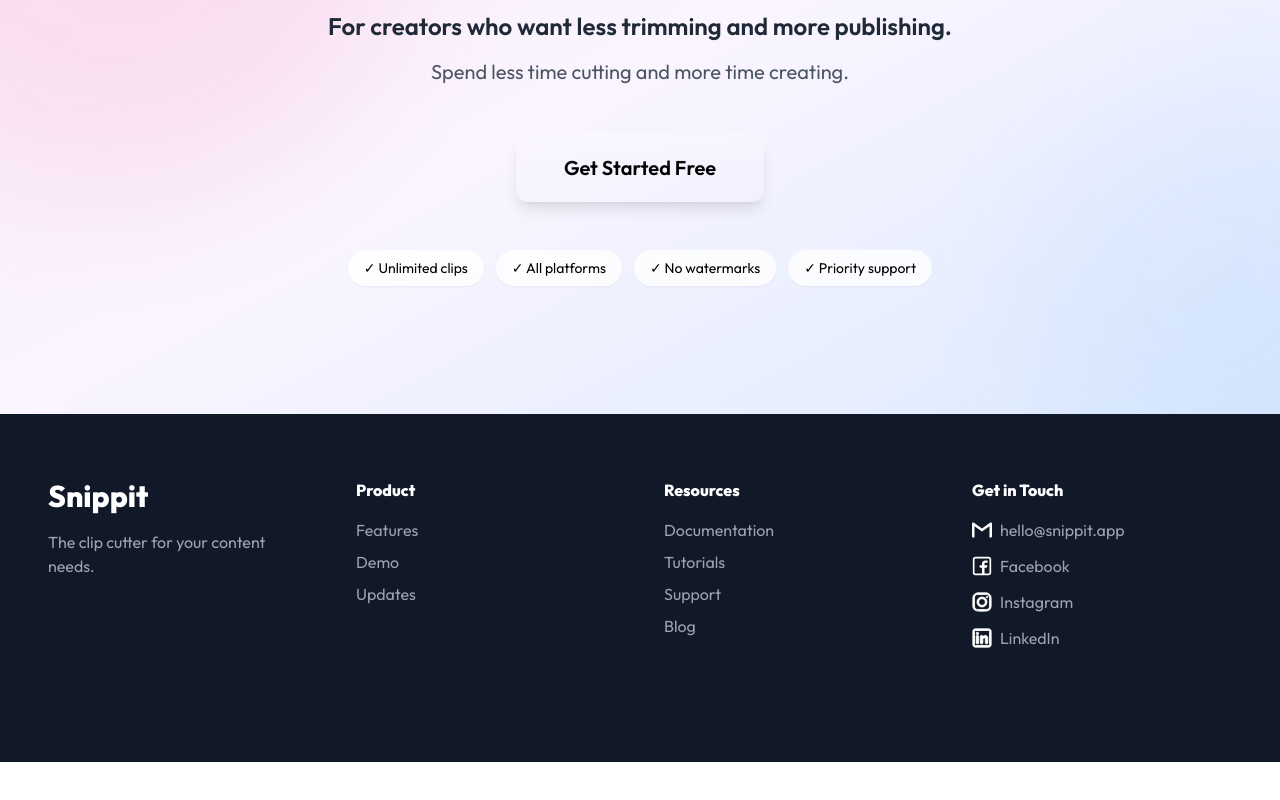
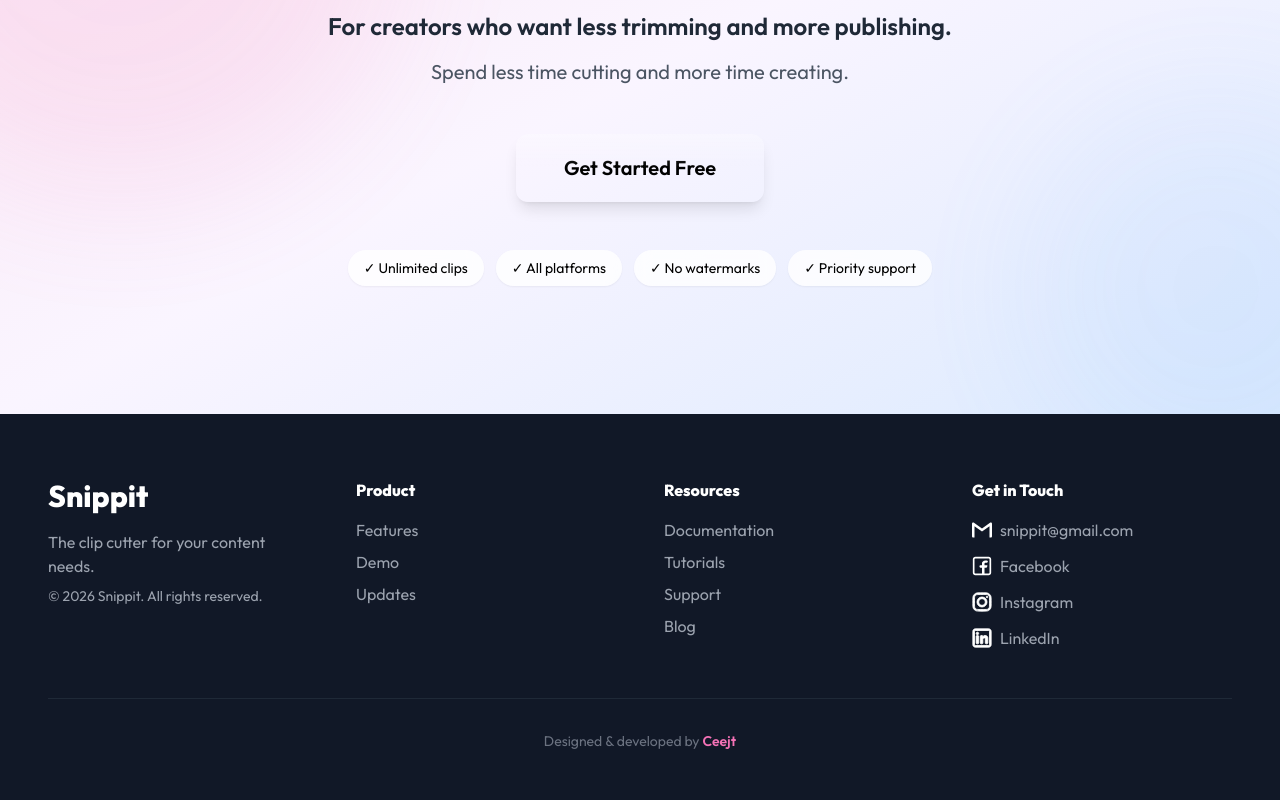
Before and after one commit to ceejt/snippit-landing-page, a React (Create React App) app: page / in a window 1280 px wide. Shown: the part 3285-4085 px from the top of the page. Before the commit the page ends 4047 px from the top, so only its background shows below. Built offline with nearby package versions, Linux system fonts and the light colour scheme; the HTML template or start-up script is replaced by a standard one.

Commit message:
Added credits section and fixed typo in testimonials.

```diff
--- a/src/components/Footer.jsx
+++ b/src/components/Footer.jsx
@@ -10,16 +10,18 @@ const Footer = () => {
     { name: "Demo", href: "#demo" },
     { name: "Updates", href: "#updates" },
   ];
+
   const resourceLinks = [
     { name: "Documentation", href: "#" },
     { name: "Tutorials", href: "#" },
     { name: "Support", href: "#" },
     { name: "Blog", href: "#" },
   ];
+
   const contactLinks = [
     {
-      name: "hello@snippit.app",
-      href: "mailto:hello@snippit.app",
+      name: "snippit@gmail.com",
+      href: "mailto:snippit@gmail.com",
       icon: <img src={GmailIcon} alt="Gmail" />,
     },
     {
@@ -35,9 +37,10 @@ const Footer = () => {
     {
       name: "LinkedIn",
       href: "#",
-      icon: <img src={LinkedinIcon} alt="Linkedin" />,
+      icon: <img src={LinkedinIcon} alt="Linkedin" className="w-5 h-5" />,
     },
   ];
+
   return (
     <footer className="bg-gray-900 text-white py-16">
       <div className="max-w-7xl mx-auto px-6 lg:px-12">
@@ -51,7 +54,11 @@ const Footer = () => {
             <p className="text-gray-400">
               The clip cutter for your content needs.
             </p>
+            <p className="text-gray-400 text-sm mt-2">
+              © 2026 Snippit. All rights reserved.
+            </p>
           </motion.div>
+
           <motion.div
             initial={{ opacity: 0, y: 20 }}
             whileInView={{ opacity: 1, y: 0 }}
@@ -72,6 +79,7 @@ const Footer = () => {
               ))}
             </ul>
           </motion.div>
+
           <motion.div
             initial={{ opacity: 0, y: 20 }}
             whileInView={{ opacity: 1, y: 0 }}
@@ -92,6 +100,7 @@ const Footer = () => {
               ))}
             </ul>
           </motion.div>
+
           <motion.div
             initial={{ opacity: 0, y: 20 }}
             whileInView={{ opacity: 1, y: 0 }}
@@ -113,6 +122,24 @@ const Footer = () => {
             </ul>
           </motion.div>
         </div>
+
+        <motion.div
+          className="border-t border-gray-800 pt-8 flex flex-col justify-center items-center gap-4"
+          initial={{ opacity: 0 }}
+          whileInView={{ opacity: 1 }}
+          viewport={{ once: true }}
+          transition={{ delay: 0.4 }}
+        >
+          <p className="text-gray-500 text-sm text-center">
+            Designed & developed by{" "}
+            <a
+              href="#"
+              className="text-pink-400 font-semibold hover:text-pink-300 transition-colors"
+            >
+              Ceejt
+            </a>
+          </p>
+        </motion.div>
       </div>
     </footer>
   );
--- a/src/components/Testimonials.jsx
+++ b/src/components/Testimonials.jsx
@@ -22,7 +22,7 @@ const Testimonials = () => {
       rating: 5,
       text: "Finally, a tool that actually understands short-form content. Direct sharing to platforms saves me so much time every day.",
       name: "Christine Paman",
-      role: "Lifestylre Channel • 890k followers",
+      role: "Lifestyle Channel • 890k followers",
       initials: "CJ",
       gradient: "from-yellow-300 to-orange-300",
     },
```
